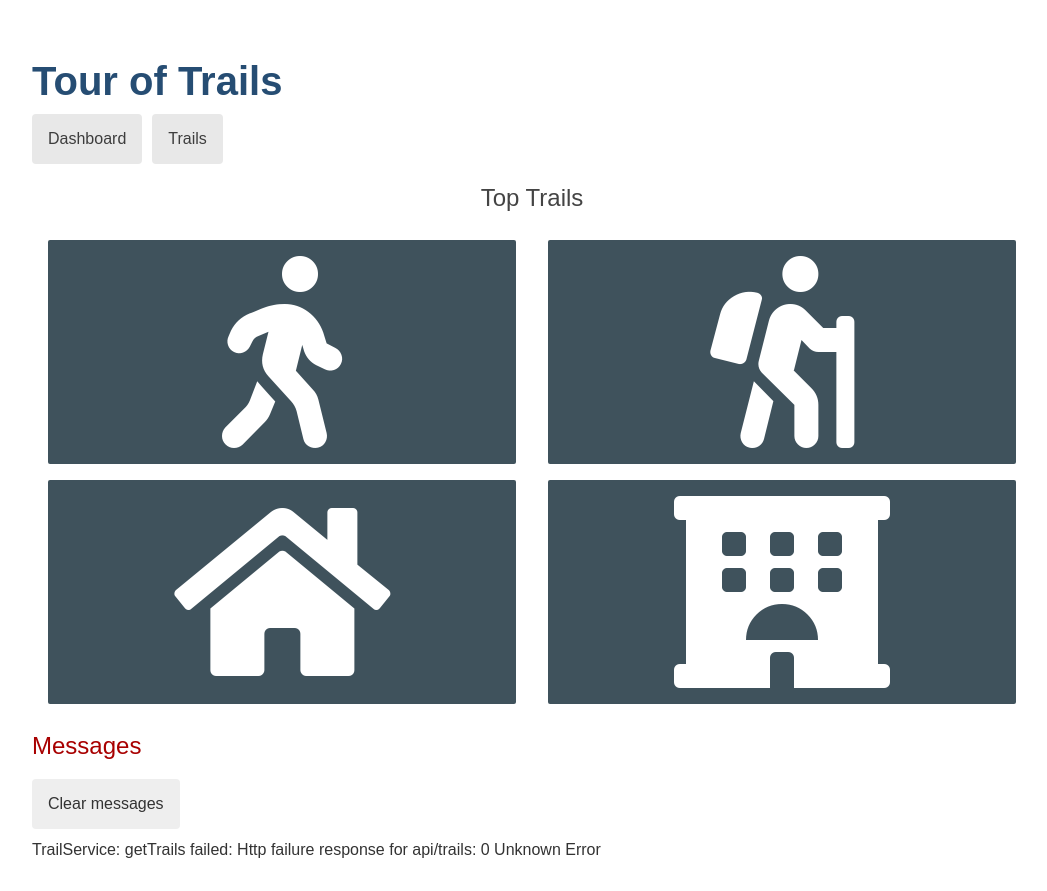
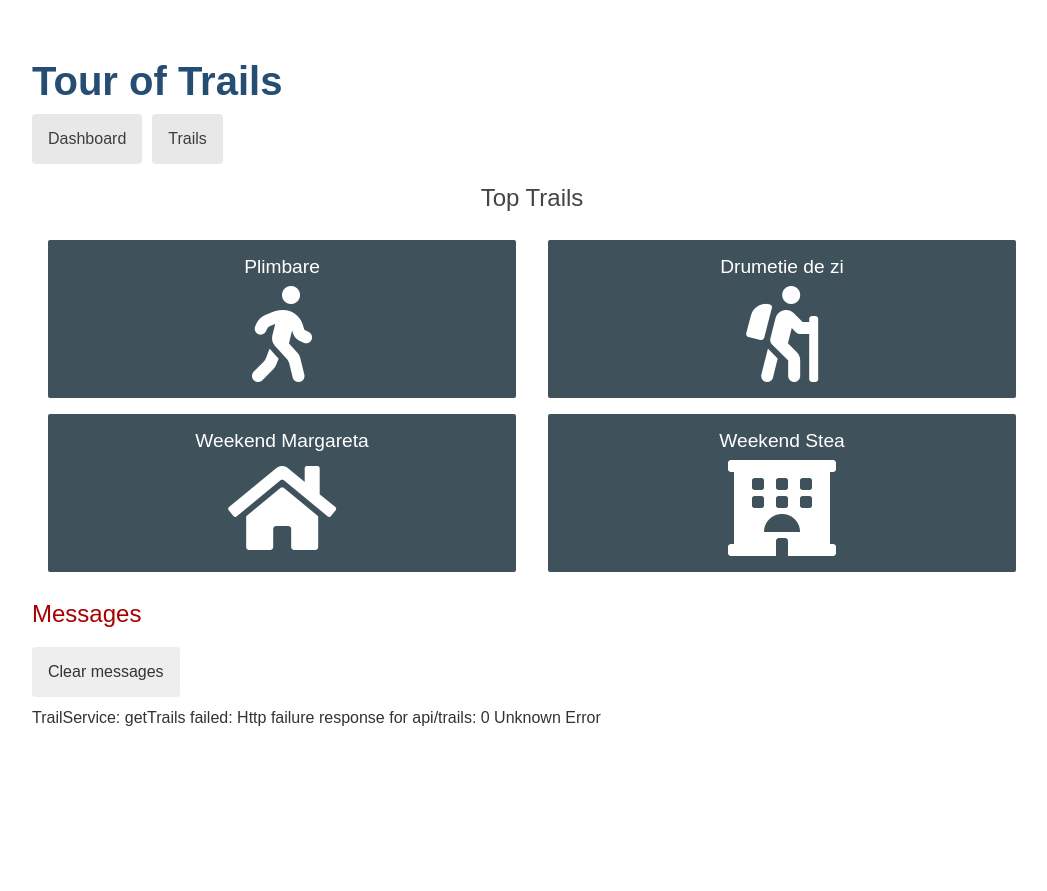
Before and after one commit to breugen/pantofar, an Angular app: page /dashboard in a window 1280 px wide. Shown: the whole page, without its empty margins (108-1155 px from the left). After the commit the page ends 800 px from the top, so only its background shows below. Built offline with nearby package versions, Linux system fonts and the light colour scheme; no server answers; what angular-in-memory-web-api would draw is missing.

Commit message:
Added labels to the pictograms on the dashboard

```diff
--- a/src/app/dashboard/dashboard.component.css
+++ b/src/app/dashboard/dashboard.component.css
@@ -38,6 +38,10 @@ a {
   flex: 45%;
 }
 
+.caption {
+  margin-bottom: 0.5rem;
+}
+
 @media (max-width: 800px) {
   a {
     flex: 100%;
--- a/src/app/dashboard/dashboard.component.html
+++ b/src/app/dashboard/dashboard.component.html
@@ -1,15 +1,19 @@
 <h2>Top Trails</h2>
 <div class="trails-menu">
   <a routerLink="/trails/1">
-      <i class="fas fa-walking fa-10x"></i>
+    <div class='caption'>Plimbare</div>
+    <i class="fas fa-walking fa-5x"></i>
   </a>
   <a routerLink="/trails/2">
-    <i class="fas fa-hiking fa-10x"></i>
+    <div class='caption'>Drumetie de zi</div>
+    <i class="fas fa-hiking fa-5x"></i>
   </a>
   <a routerLink="/trails/3">
-    <i class="fas fa-home fa-10x"></i>
+    <div class='caption'>Weekend Margareta</div>
+    <i class="fas fa-home fa-5x"></i>
   </a>
   <a routerLink="/trails/4">
-    <i class="fas fa-hotel fa-10x"></i>
+    <div class='caption'>Weekend Stea</div>
+    <i class="fas fa-hotel fa-5x"></i>
   </a>
 </div>
```
